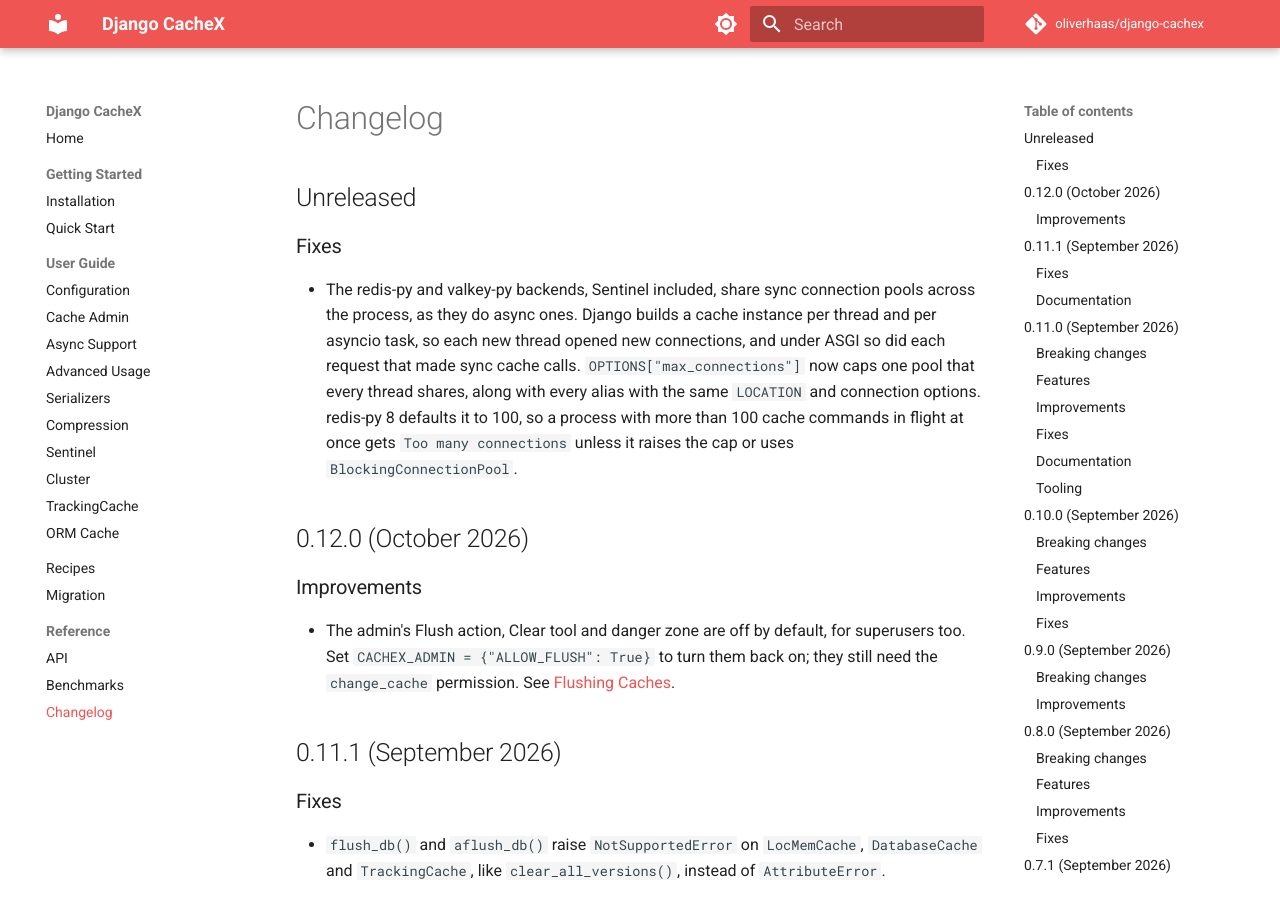
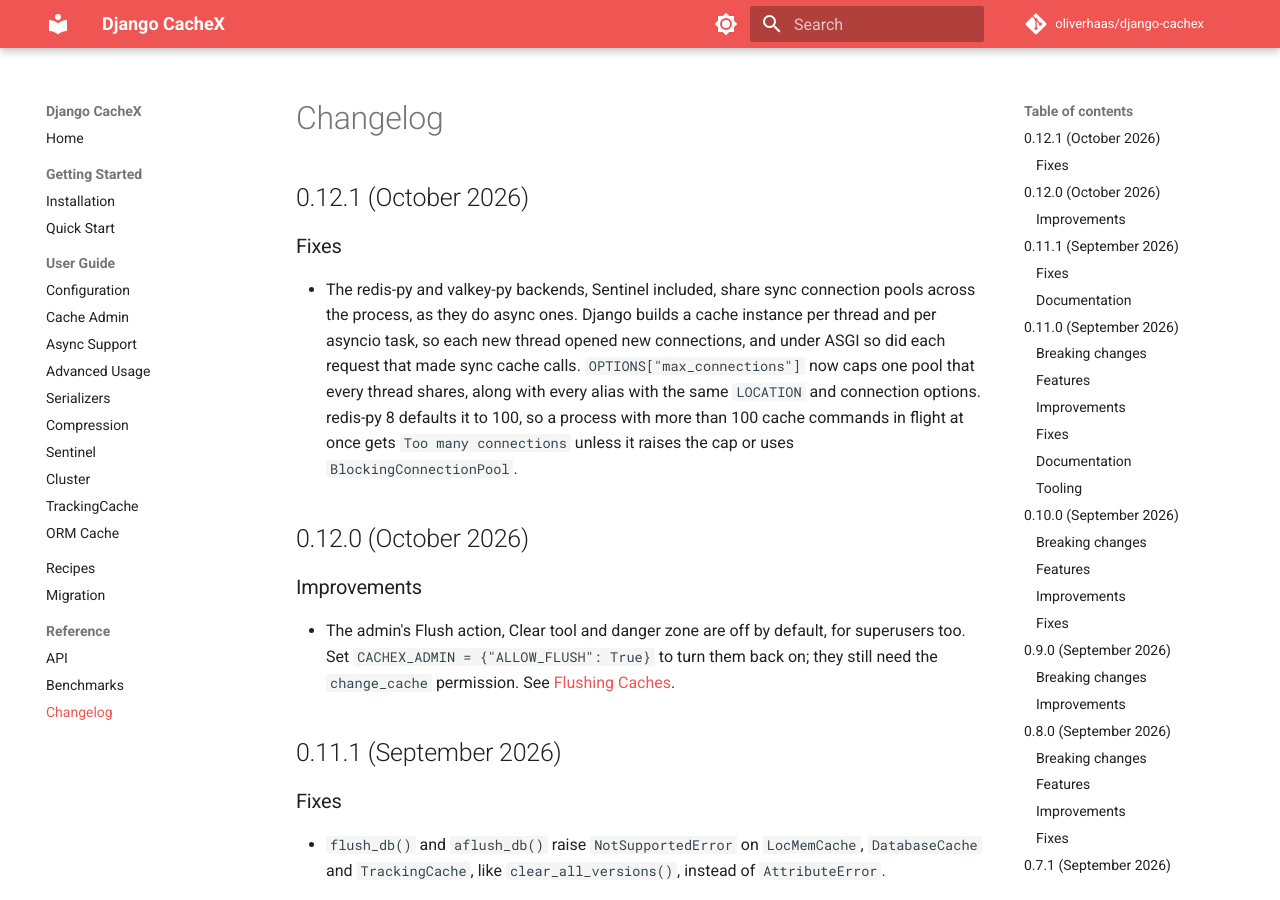
Before and after one commit to oliverhaas/django-cachex, an MkDocs documentation site: the page built from docs/reference/changelog.md, in a window 1280 px wide and 900 px high. Built offline with MkDocs 1.6.1 and Material for MkDocs 9.7.7, drawn with Linux system fonts in a browser that asks for light colours; comment, search, counter and statistics services are not loaded; the version menu is left out.

Commit message:
chore(release): bump version to 0.12.1

```diff
--- a/docs/reference/changelog.md
+++ b/docs/reference/changelog.md
@@ -1,6 +1,6 @@
 # Changelog
 
-## Unreleased
+## 0.12.1 (October 2026)
 
 ### Fixes
 
--- a/pyproject.toml
+++ b/pyproject.toml
@@ -1,6 +1,6 @@
 [project]
 name = "django-cachex"
-version = "0.12.0"
+version = "0.12.1"
 description = "Valkey and Redis cache backends for Django: standalone, Sentinel and Cluster topologies, sync and async APIs, and an ORM query cache"
 readme = "README.md"
 license = "MIT AND BSD-3-Clause"
```
Also changed, not shown: 1 other file.
